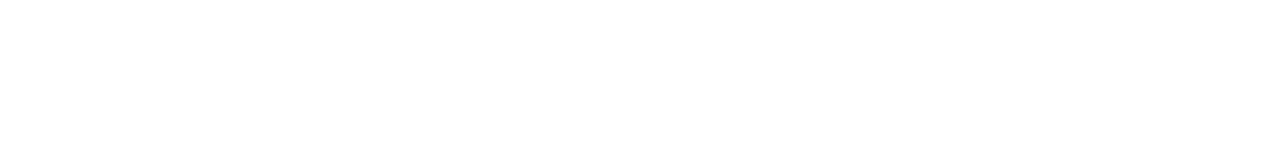
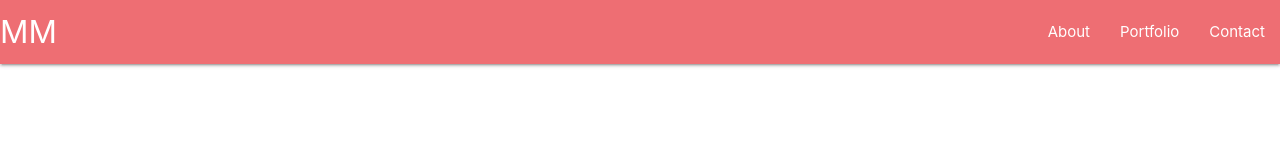
Before and after one commit to mirkomaya/Materialize_portfolio, a plain HTML site: page index.html in a window 1280 px wide. Drawn offline with nearby package versions, Linux system fonts and the light colour scheme.

Commit message:
Added navbar to index.html

```diff
--- a/index.html
+++ b/index.html
@@ -1,12 +1,45 @@
 <!DOCTYPE html>
 <html lang="en">
+
 <head>
     <meta charset="UTF-8">
     <meta name="viewport" content="width=device-width, initial-scale=1.0">
     <meta http-equiv="X-UA-Compatible" content="ie=edge">
+    <!-- Compiled and minified CSS -->
+    <link rel="stylesheet" href="https://cdnjs.cloudflare.com/ajax/libs/materialize/1.0.0/css/materialize.min.css">
+    <link href="https://fonts.googleapis.com/icon?family=Material+Icons" rel="stylesheet">
+    <script src="https://code.jquery.com/jquery-3.4.1.min.js"
+        integrity="sha256-CSXorXvZcTkaix6Yvo6HppcZGetbYMGWSFlBw8HfCJo=" crossorigin="anonymous"></script>
+    <!-- Compiled and minified JavaScript -->
+    <script src="https://cdnjs.cloudflare.com/ajax/libs/materialize/1.0.0/js/materialize.min.js"></script>
     <title>Mirko Maya</title>
 </head>
+
 <body>
+    <nav>
+        <div class="nav-wrapper">
+            <a href="#!" class="brand-logo">MM</a>
+            <a href="#" data-target="mobile-demo" class="sidenav-trigger"><i class="material-icons">menu</i></a>
+            <ul class="right hide-on-med-and-down">
+                <li><a href="#">About</a></li>
+                <li><a href="#">Portfolio</a></li>
+                <li><a href="#">Contact</a></li>
+            </ul>
+        </div>
+    </nav>
 
+    <ul class="sidenav" id="mobile-demo">
+        <li><a href="#">About</a></li>
+        <li><a href="#">Portfolio</a></li>
+        <li><a href="#">Contact</a></li>
+    </ul>
+    </nav>
+    <script>
+        $(document).ready(function () {
+            $('.sidenav').sidenav();
+        });
+    </script>
 </body>
+
+
 </html>
```
